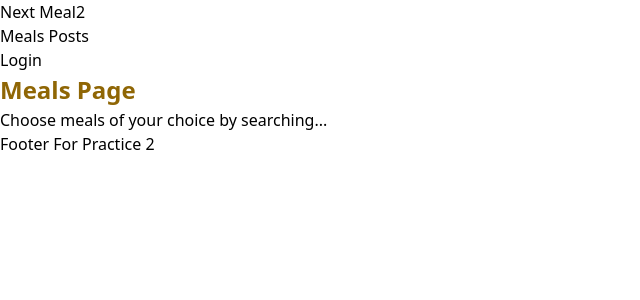
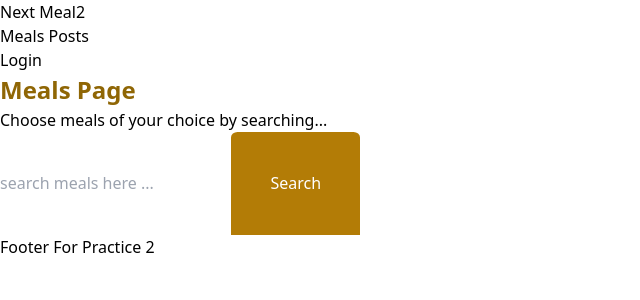
Before and after one commit to JannatulAfrozFaria/next-js-practice-2, a Next.js app: page /meals in a window 1280 px wide. Shown: the top 300 px of the page, without its empty margins (0-640 px from the left). Built offline with nearby package versions, Linux system fonts and the light colour scheme.

Commit message:
meals component added to meals page

```diff
--- a/src/app/meals/page.jsx
+++ b/src/app/meals/page.jsx
@@ -1,4 +1,5 @@
 "use client"
+import Meals from '@/components/Meals';
 import React, { useState } from 'react';
 
 const MealsPage = () => {
@@ -7,7 +8,7 @@ const MealsPage = () => {
         <div className='my-12 w-5/6 mx-auto text-center'>
             <h1 className='text-basic'>Meals Page</h1>
             <p className='py-6'>Choose meals of your choice by searching...</p>
-
+            <Meals></Meals>
         </div>
     );
 };
```
